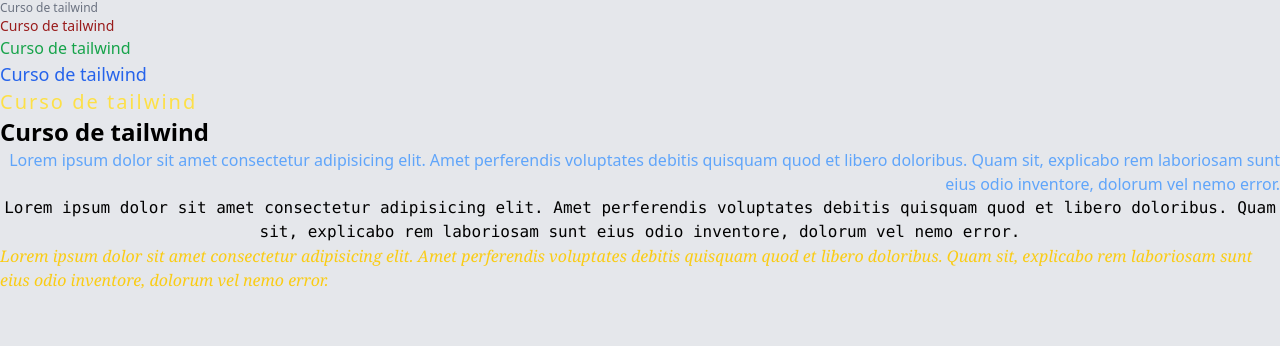
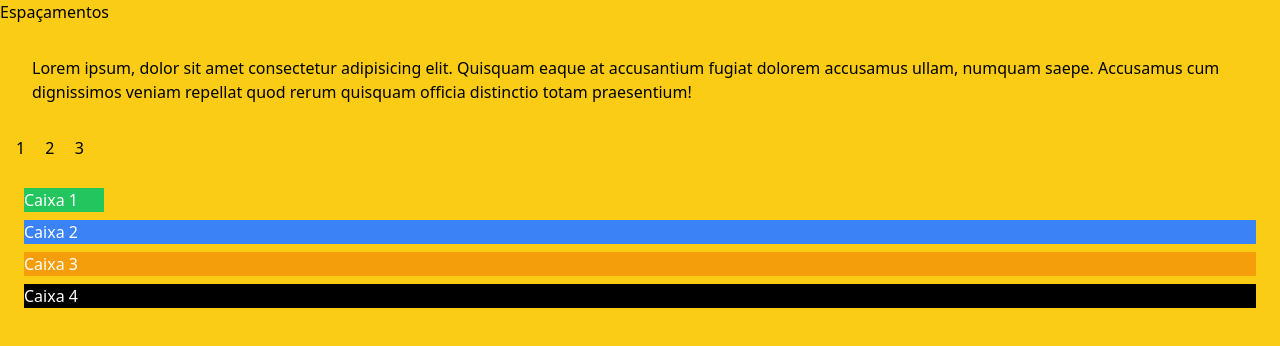
Before and after one commit to luissouzadeveloper/Tailwind-CSS, a website: page src/index.html in a window 1280 px wide. Drawn offline with Linux system fonts and the light colour scheme.

Commit message:
Aula 03 - Espaçamentos

```diff
--- a/src/index.html
+++ b/src/index.html
@@ -3,29 +3,30 @@
 <head>
     <meta charset="UTF-8">
     <meta name="viewport" content="width=device-width, initial-scale=1.0">
-    <title>Tailwind fonts and colors</title>
+    <title>Tailwind spacings</title>
 
     <!-- Tailwind -->
     <link rel="stylesheet" href="./output.css">
 </head>
-<body class="bg-gray-200">
-    <!-- Cores e tamanhos -->
-    <h2 class="text-xs text-gray-500">Curso de tailwind</h2>
-    <h2 class="text-sm text-red-800">Curso de tailwind</h2>
-    <h2 class="text-base text-green-600">Curso de tailwind</h2>
-    <h2 class="text-lg text-blue-600">Curso de tailwind</h2>
-    <h2 class="text-xl text-yellow-300 tracking-widest">Curso de tailwind</h2>
-    <h2 class="text-2xl font-black">Curso de tailwind</h2>
+<body class="bg-yellow-400">
+    <!-- Espaçamentos -->
+    <h1>Espaçamentos</h1>
 
-    <!-- Alinhamentos -->
-    <p class="text-right font-sans font-light text-blue-400">
-        Lorem ipsum dolor sit amet consectetur adipisicing elit. Amet perferendis voluptates debitis quisquam quod et libero doloribus. Quam sit, explicabo rem laboriosam sunt eius odio inventore, dolorum vel nemo error.
-    </p>
-    <p class="text-center font-mono hover:italic text-black">
-        Lorem ipsum dolor sit amet consectetur adipisicing elit. Amet perferendis voluptates debitis quisquam quod et libero doloribus. Quam sit, explicabo rem laboriosam sunt eius odio inventore, dolorum vel nemo error.
-    </p>
-    <p class="text-left font-serif italic hover:not-italic text-yellow-400">
-        Lorem ipsum dolor sit amet consectetur adipisicing elit. Amet perferendis voluptates debitis quisquam quod et libero doloribus. Quam sit, explicabo rem laboriosam sunt eius odio inventore, dolorum vel nemo error.
-    </p>
+    <div class="p-4 m-4">
+        Lorem ipsum, dolor sit amet consectetur adipisicing elit. Quisquam eaque at accusantium fugiat dolorem accusamus ullam, numquam saepe. Accusamus cum dignissimos veniam repellat quod rerum quisquam officia distinctio totam praesentium!
+    </div>
+
+    <div class="m-4 space-x-4">
+        <span>1</span>
+        <span>2</span>
+        <span>3</span>
+    </div>
+
+    <div class="m-3 p-3 space-y-2 text-white">
+        <div class="bg-green-500 w-20">Caixa 1</div>
+        <div class="bg-blue-500">Caixa 2</div>
+        <div class="bg-amber-500">Caixa 3</div>
+        <div class="bg-black">Caixa 4</div>
+    </div>
 </body>
 </html>
```
Also changed, not shown: src/output.css.
